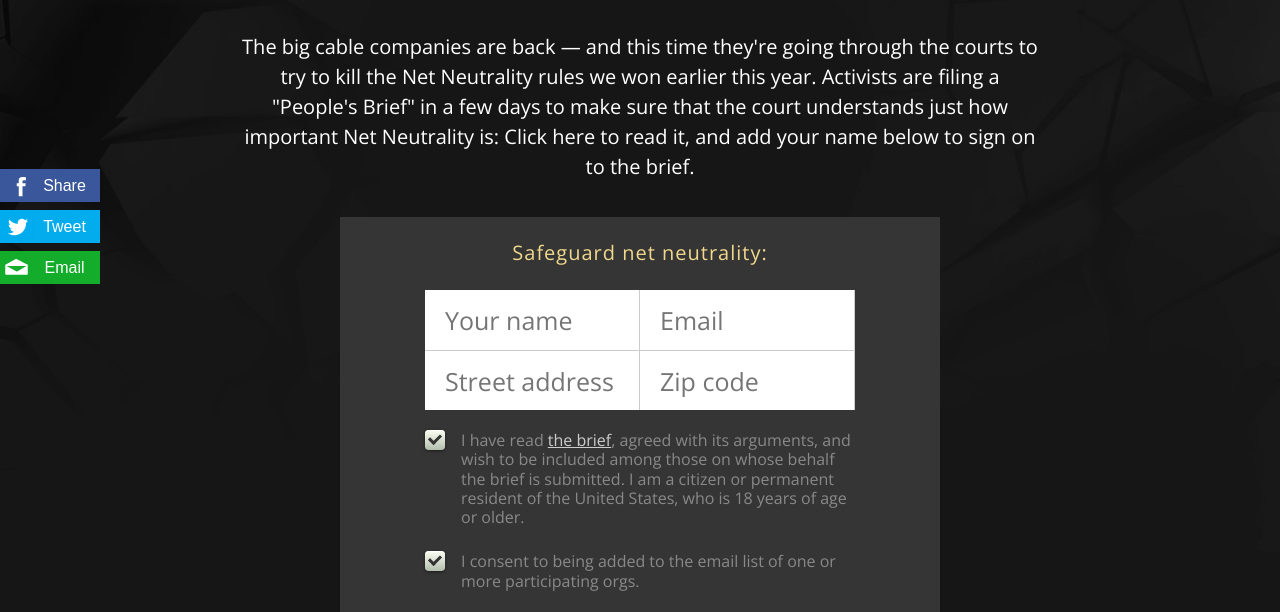
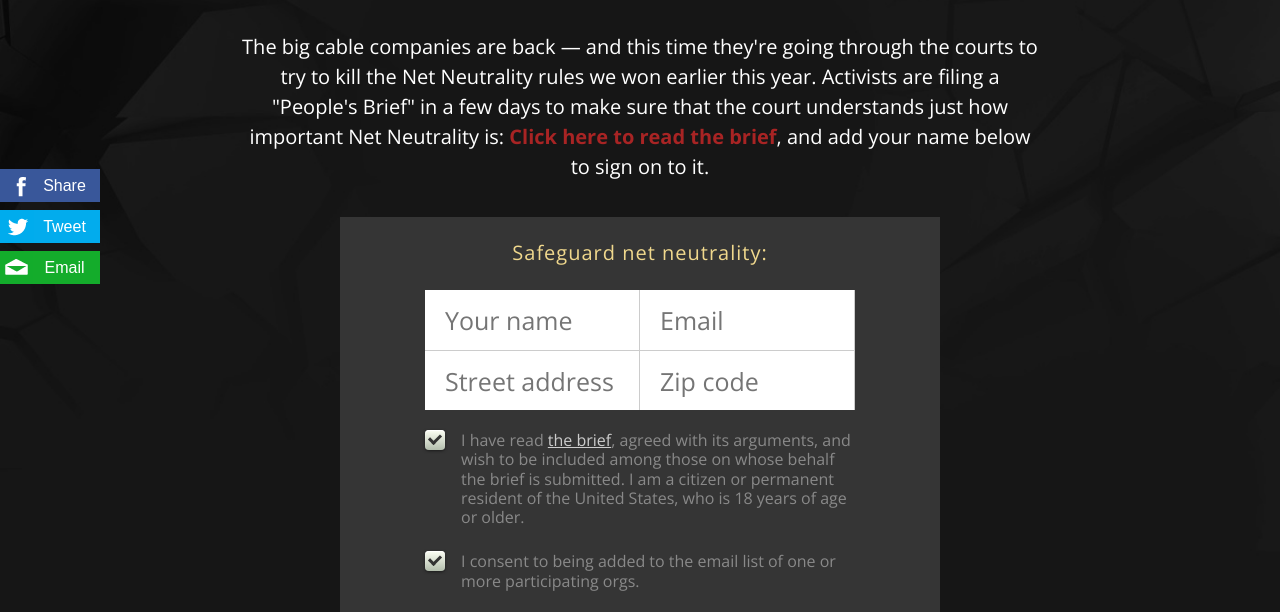
Before and after one commit to demand-progress/takeonwallst-www, a plain HTML site: page index.html in a window 1280 px wide. Shown: the part 174-786 px from the top of the page. Drawn offline with nearby package versions, Linux system fonts and the light colour scheme.

Commit message:
Added a red link to read the brief

```diff
--- a/css/sunset.css
+++ b/css/sunset.css
@@ -167,6 +167,11 @@ header p {
     max-width: 860px;
     padding: 0 32px;
     text-align: center;
+}
+header p a.red-brief-link {
+    color: #A82424;
+    font-weight: bold;
+    text-decoration: none;
 }
 header p a.open-call-tool {
     cursor: text;
--- a/index.html
+++ b/index.html
@@ -36,7 +36,7 @@ EMAIL_SUBJECT = "Net Neutrality is on trial! Support NN by adding your name to t
     <div class="desktop">
         <p>
 
-The big cable companies are back &mdash; and this time they're going through the courts to try to kill the Net Neutrality rules we won earlier this year.  Activists are filing a "People's Brief" in a few days to make sure that the court understands just how important Net Neutrality is: Click here to read it, and add your name below to sign on to the brief.
+The big cable companies are back &mdash; and this time they're going through the courts to try to kill the Net Neutrality rules we won earlier this year. Activists are filing a "People's Brief" in a few days to make sure that the court understands just how important Net Neutrality is: <a class="red-brief-link" href="https://docs.google.com/document/d/1GGH5etQarLFfrvV-CBkGaXIXDqXgzW3TacGBZytnAuo/edit?usp=sharing" target="_blank">Click here to read the brief</a>, and add your name below to sign on to it.
 
         </p>
 
@@ -108,7 +108,8 @@ The big cable companies are back &mdash; and this time they're going through the
 
     <div class="mobile">
         <p>
-            The big cable companies are back &mdash; and this time they're going through the courts to try to kill the Net Neutrality rules we won earlier this year.  Activists are filing a "People's Brief" in a few days to make sure that the court understands just how important Net Neutrality is: Click here to read it, and add your name below to sign on to the brief.
+            The big cable companies are back &mdash; and this time they're going through the courts to try to kill the Net Neutrality rules we won earlier this year. Activists are filing a "People's Brief" in a few days to make sure that the court understands just how important Net Neutrality is: <a class="red-brief-link" href="https://docs.google.com/document/d/1GGH5etQarLFfrvV-CBkGaXIXDqXgzW3TacGBZytnAuo/edit?usp=sharing" target="_blank">Click here to read the brief</a>, and add your name below to sign on to it.
+
             <br>
             <br>
             <br>
```
